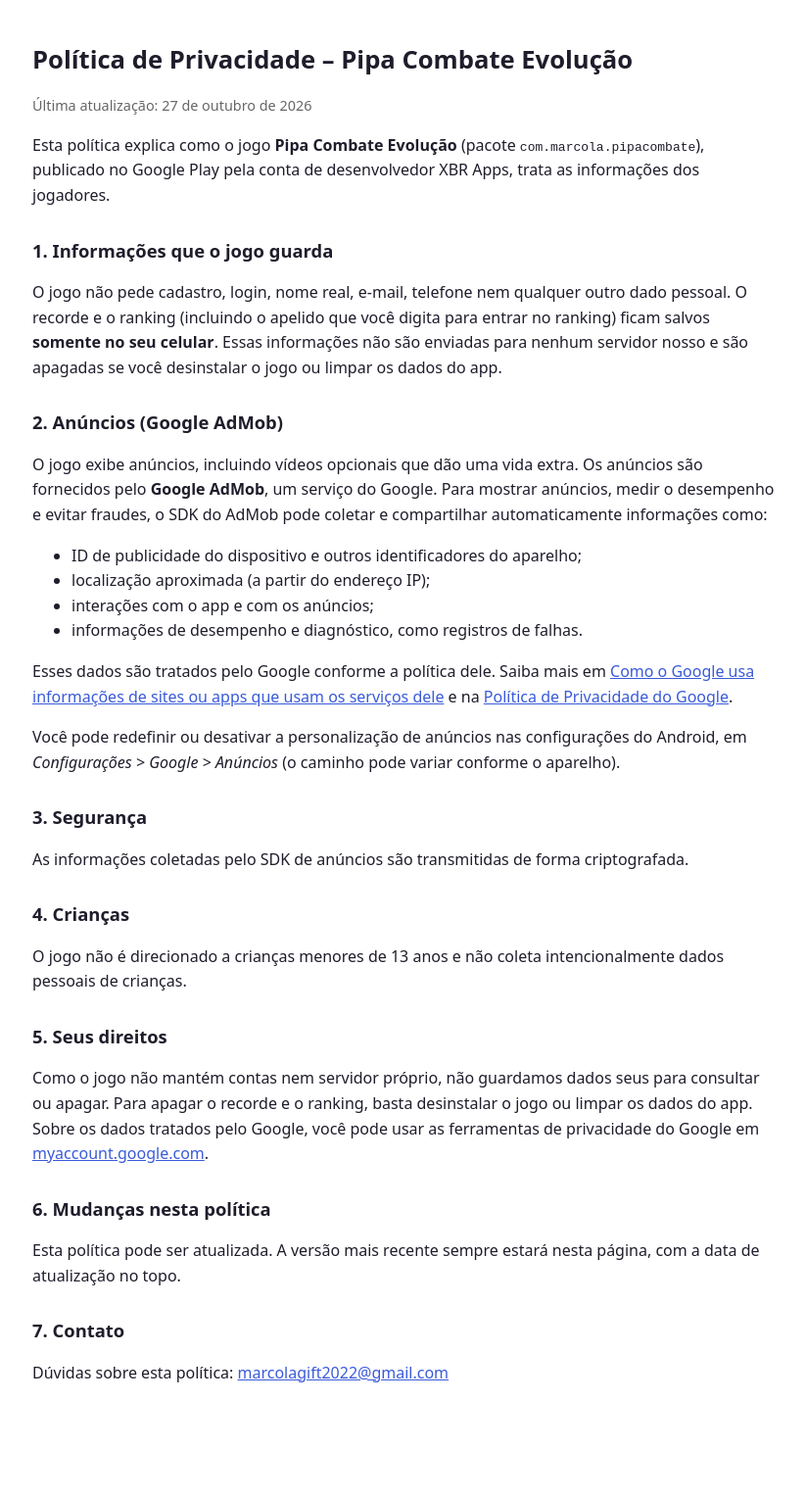
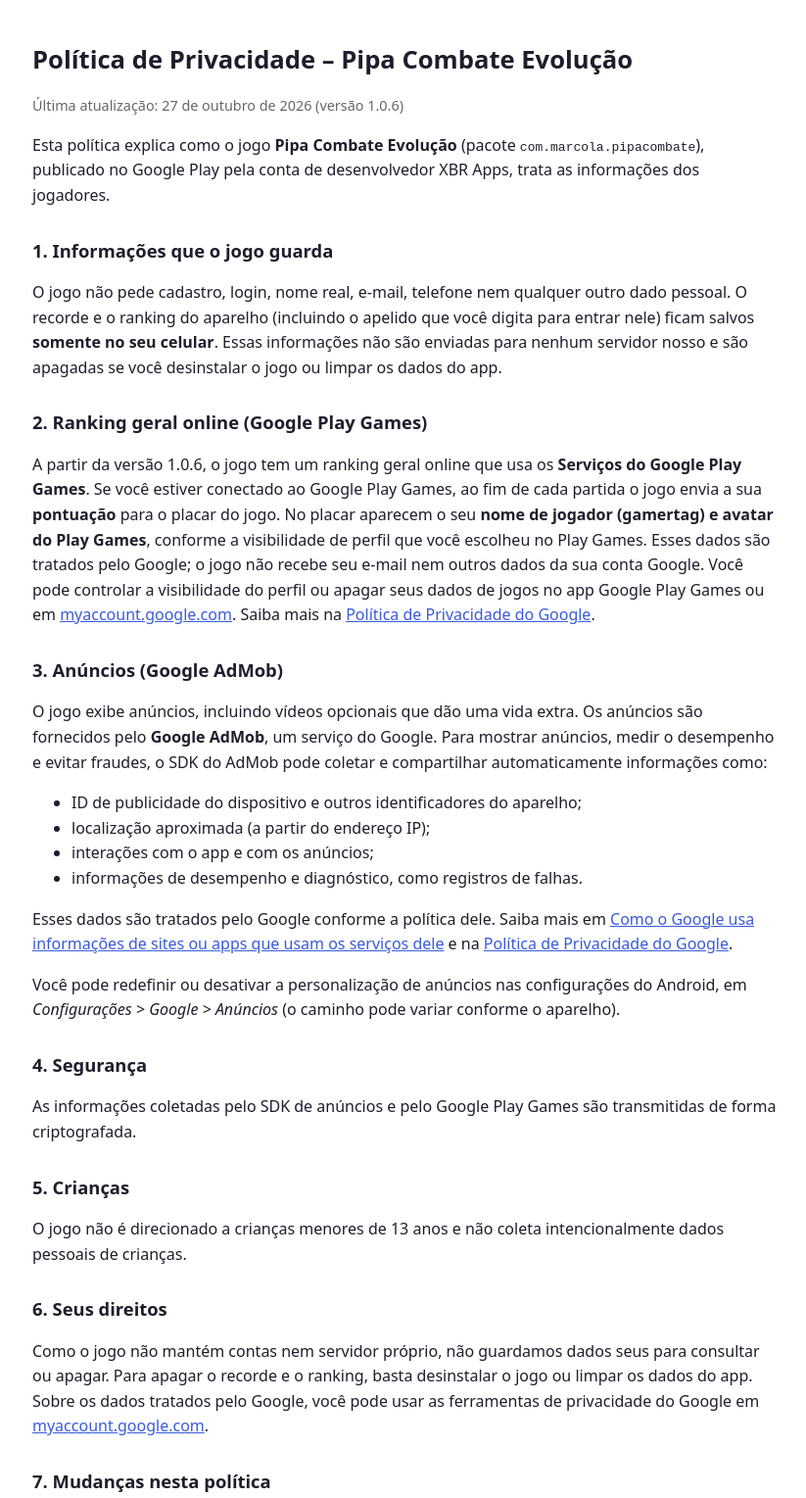
Before and after one commit to marcolagift2022-cyber/MeuIPTVPlayer, a plain HTML site: page web/pipa-combate-privacidade.html in a window 1280 px wide. Shown: the top 1529 px of the page at 98% size, without its empty margins (227-1050 px from the left). Before the commit the page ends 1478 px from the top, so only its background shows below. Drawn offline with Linux system fonts and the light colour scheme.

Commit message:
Update pipa-combate-privacidade.htmlPolítica de privacidade do Pipa Combate: ranking online (v1.0.6)

```diff
--- a/web/pipa-combate-privacidade.html
+++ b/web/pipa-combate-privacidade.html
@@ -14,14 +14,17 @@
 </head>
 <body>
 <h1>Política de Privacidade – Pipa Combate Evolução</h1>
-<p class="data">Última atualização: 27 de outubro de 2026</p>
+<p class="data">Última atualização: 27 de outubro de 2026 (versão 1.0.6)</p>
 
 <p>Esta política explica como o jogo <strong>Pipa Combate Evolução</strong> (pacote <code>com.marcola.pipacombate</code>), publicado no Google Play pela conta de desenvolvedor XBR Apps, trata as informações dos jogadores.</p>
 
 <h2>1. Informações que o jogo guarda</h2>
-<p>O jogo não pede cadastro, login, nome real, e-mail, telefone nem qualquer outro dado pessoal. O recorde e o ranking (incluindo o apelido que você digita para entrar no ranking) ficam salvos <strong>somente no seu celular</strong>. Essas informações não são enviadas para nenhum servidor nosso e são apagadas se você desinstalar o jogo ou limpar os dados do app.</p>
+<p>O jogo não pede cadastro, login, nome real, e-mail, telefone nem qualquer outro dado pessoal. O recorde e o ranking do aparelho (incluindo o apelido que você digita para entrar nele) ficam salvos <strong>somente no seu celular</strong>. Essas informações não são enviadas para nenhum servidor nosso e são apagadas se você desinstalar o jogo ou limpar os dados do app.</p>
 
-<h2>2. Anúncios (Google AdMob)</h2>
+<h2>2. Ranking geral online (Google Play Games)</h2>
+<p>A partir da versão 1.0.6, o jogo tem um ranking geral online que usa os <strong>Serviços do Google Play Games</strong>. Se você estiver conectado ao Google Play Games, ao fim de cada partida o jogo envia a sua <strong>pontuação</strong> para o placar do jogo. No placar aparecem o seu <strong>nome de jogador (gamertag) e avatar do Play Games</strong>, conforme a visibilidade de perfil que você escolheu no Play Games. Esses dados são tratados pelo Google; o jogo não recebe seu e-mail nem outros dados da sua conta Google. Você pode controlar a visibilidade do perfil ou apagar seus dados de jogos no app Google Play Games ou em <a href="https://myaccount.google.com/data-and-privacy">myaccount.google.com</a>. Saiba mais na <a href="https://policies.google.com/privacy?hl=pt-BR">Política de Privacidade do Google</a>.</p>
+
+<h2>3. Anúncios (Google AdMob)</h2>
 <p>O jogo exibe anúncios, incluindo vídeos opcionais que dão uma vida extra. Os anúncios são fornecidos pelo <strong>Google AdMob</strong>, um serviço do Google. Para mostrar anúncios, medir o desempenho e evitar fraudes, o SDK do AdMob pode coletar e compartilhar automaticamente informações como:</p>
 <ul>
   <li>ID de publicidade do dispositivo e outros identificadores do aparelho;</li>
@@ -32,19 +35,19 @@
 <p>Esses dados são tratados pelo Google conforme a política dele. Saiba mais em <a href="https://policies.google.com/technologies/partner-sites?hl=pt-BR">Como o Google usa informações de sites ou apps que usam os serviços dele</a> e na <a href="https://policies.google.com/privacy?hl=pt-BR">Política de Privacidade do Google</a>.</p>
 <p>Você pode redefinir ou desativar a personalização de anúncios nas configurações do Android, em <em>Configurações &gt; Google &gt; Anúncios</em> (o caminho pode variar conforme o aparelho).</p>
 
-<h2>3. Segurança</h2>
-<p>As informações coletadas pelo SDK de anúncios são transmitidas de forma criptografada.</p>
+<h2>4. Segurança</h2>
+<p>As informações coletadas pelo SDK de anúncios e pelo Google Play Games são transmitidas de forma criptografada.</p>
 
-<h2>4. Crianças</h2>
+<h2>5. Crianças</h2>
 <p>O jogo não é direcionado a crianças menores de 13 anos e não coleta intencionalmente dados pessoais de crianças.</p>
 
-<h2>5. Seus direitos</h2>
+<h2>6. Seus direitos</h2>
 <p>Como o jogo não mantém contas nem servidor próprio, não guardamos dados seus para consultar ou apagar. Para apagar o recorde e o ranking, basta desinstalar o jogo ou limpar os dados do app. Sobre os dados tratados pelo Google, você pode usar as ferramentas de privacidade do Google em <a href="https://myaccount.google.com/data-and-privacy">myaccount.google.com</a>.</p>
 
-<h2>6. Mudanças nesta política</h2>
+<h2>7. Mudanças nesta política</h2>
 <p>Esta política pode ser atualizada. A versão mais recente sempre estará nesta página, com a data de atualização no topo.</p>
 
-<h2>7. Contato</h2>
+<h2>8. Contato</h2>
 <p>Dúvidas sobre esta política: <a href="mailto:marcolagift2022@gmail.com">marcolagift2022@gmail.com</a></p>
 </body>
 </html>
```
